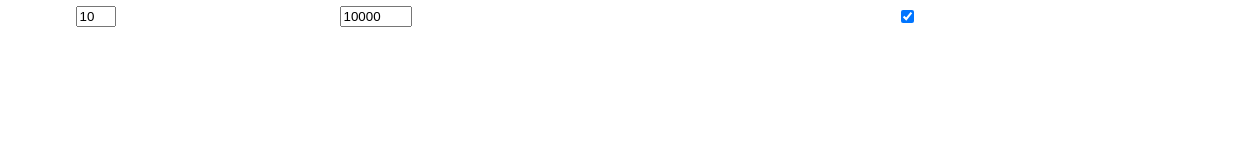
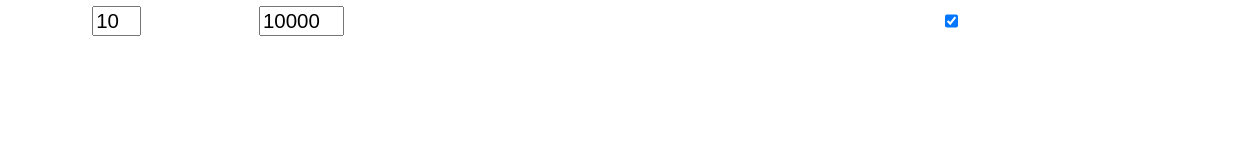
Before and after one commit to Arction/lcjs-showcase-streamingData, a website built with webpack: page src/index.html in a window 1280 px wide. Shown: the full height of the page, 0-1233 px from the left. Built offline with nearby package versions, Linux system fonts and the light colour scheme; what @arction/lcjs would draw is missing.

Commit message:
CSS tweaks

```diff
--- a/src/app.ts
+++ b/src/app.ts
@@ -182,7 +182,7 @@ const App = (channelCount: number, dataPointsPerSecond: number) => {
       pushNMoreDataPoints(newDataPointsCount);
       labelInputBuffering.innerHTML = "";
     } else {
-      labelInputBuffering.innerHTML = "Input buffering active";
+      labelInputBuffering.innerHTML = "Active";
     }
 
     // Request next frame.
--- a/src/index.html
+++ b/src/index.html
@@ -41,12 +41,18 @@
           flex-direction: row;
           z-index: 100;
           color: white;
+          font-size: 1.6vw;
+          flex-wrap: wrap;
         }
         .input-container {
           margin-left: 8px;
           margin-right: 8px;
           display: flex;
           flex-direction: row;
+          white-space: nowrap;
+        }
+        input {
+          font-size: inherit;
         }
         span {
           display: block;
@@ -62,19 +68,19 @@
     <div class='ui-container'>
       <div class='input-container' title="Amount of channels">
         <span>Channels</span>
-        <input class='input' id='input-channels' style="max-width: 32px"></input>
+        <input class='input' id='input-channels' style="width: 3.2vw"></input>
       </div>
       <div class='input-container' title="Amount of data points appended to each channel every second">
-        <span>Channel data points per second</span>
-        <input class='input' id='input-data' style="max-width: 64px"></input>
+        <span>Stream rate</span>
+        <input class='input' id='input-data' style="width: 6.0vw"></input>
       </div>
       <div class='input-container' title="Displays live updated refresh rate (how many times chart is updated every second)">
         <span>Refresh rate</span>
-        <span id='label-fps' style="min-width: 32px;"></span>
+        <span id='label-fps' style="min-width: 3.2vw;"></span>
       </div>
       <div class='input-container' title="Displays amount of rendered data points. Old data points are dropped automatically.">
         <span>Data points</span>
-        <span id='label-visibleData' style="min-width: 64px;"></span>
+        <span id='label-visibleData' style="min-width: 6.4vw;"></span>
       </div>
       <div class='input-container' title="Data input is automatically stopped when long frame times are detected">
         <span>Input buffering enabled</span>
```
